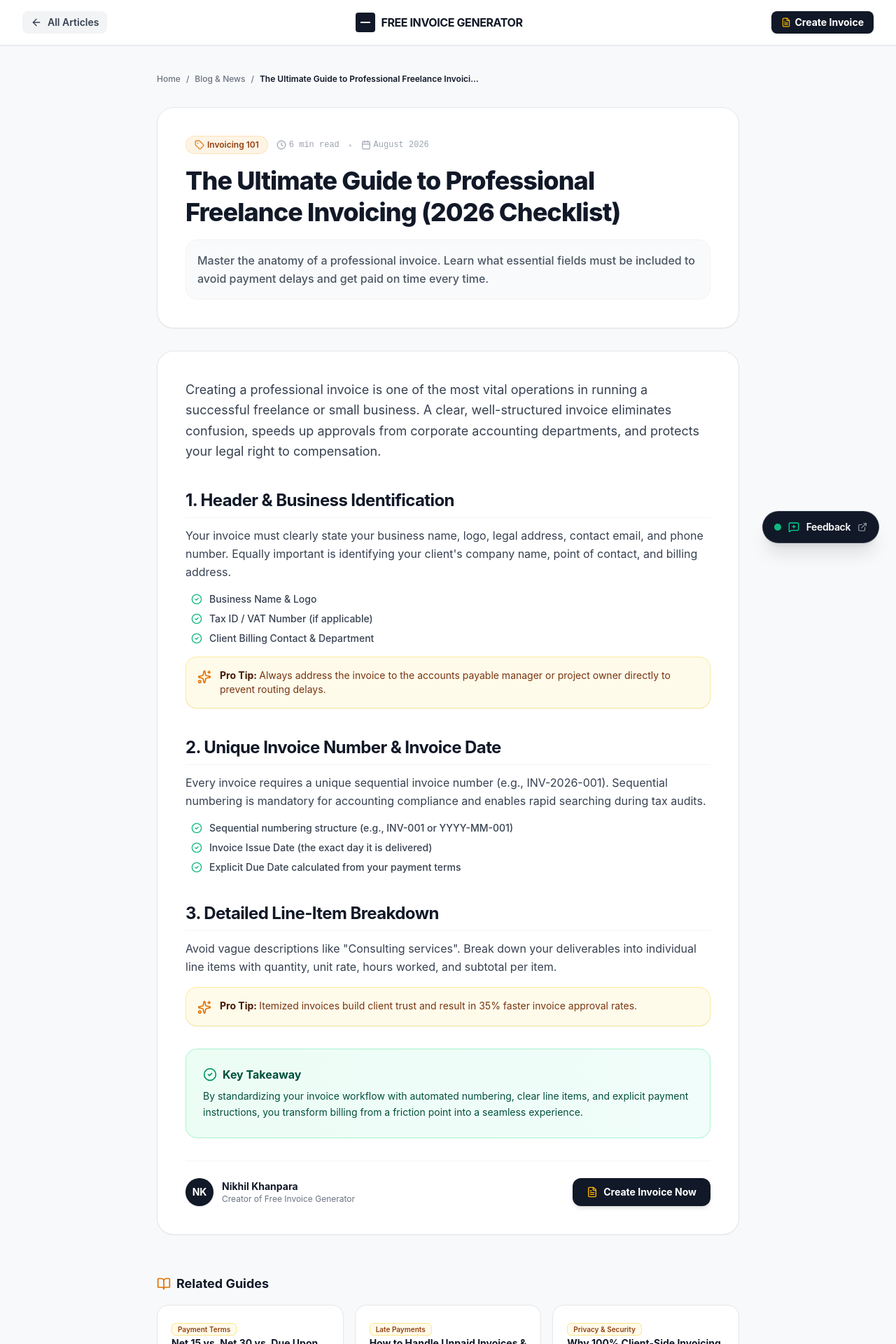
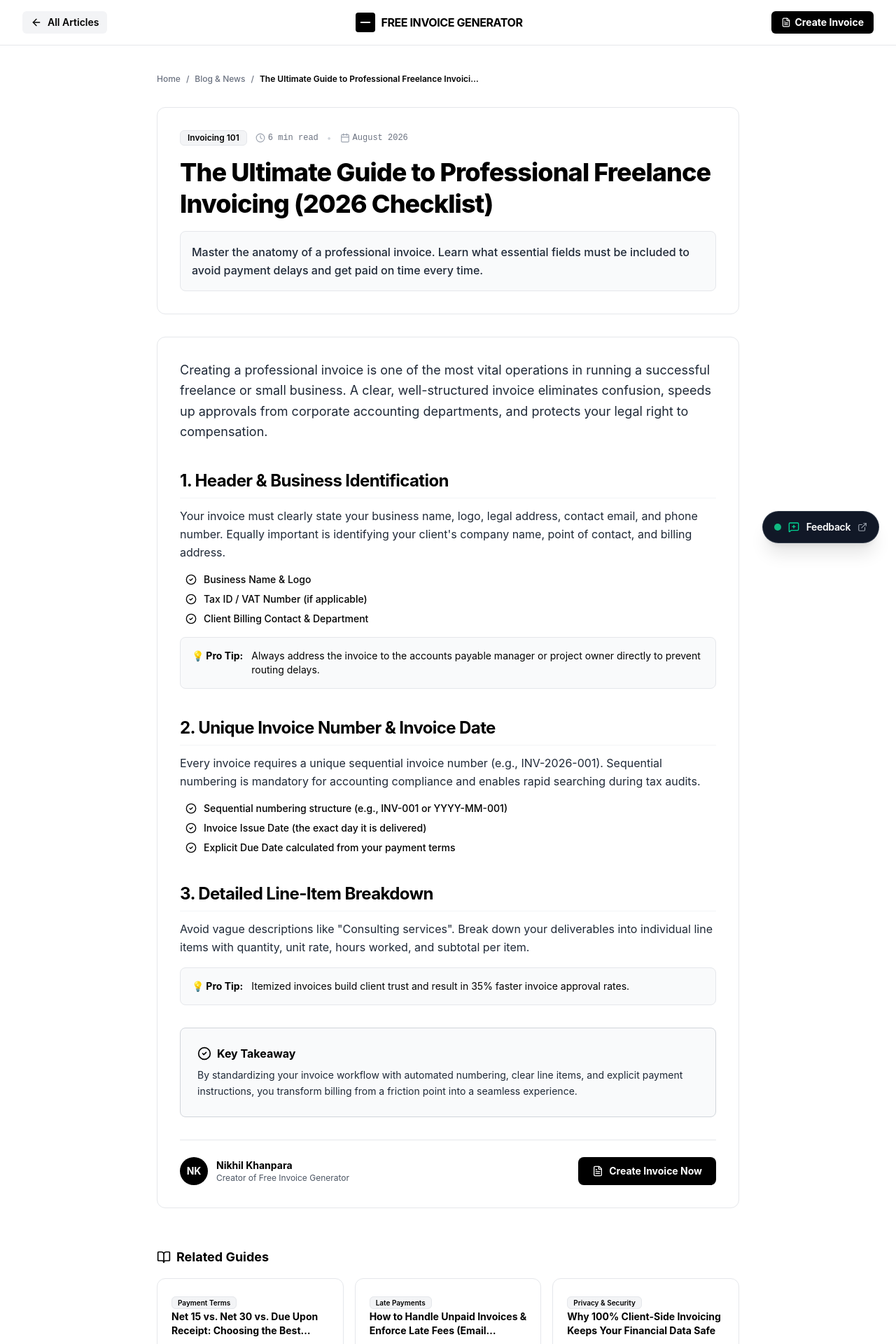
Before and after one commit to Nikking18/free-invoice-generator, a Next.js app: page /blog/professional-freelance-invoicing-guide in a window 1280 px wide. Shown: the top 1920 px of the page at 70% size. Built offline with nearby package versions, Linux system fonts and the light colour scheme.

Commit message:
style: simplify blog theme to pure white background and black text

```diff
--- a/app/blog/[slug]/page.tsx
+++ b/app/blog/[slug]/page.tsx
@@ -7,12 +7,9 @@ import {
   Clock,
   Calendar,
   CheckCircle2,
-  Sparkles,
   FileText,
   BookOpen,
-  ArrowRight,
-  Share2,
-  Tag
+  ArrowRight
 } from 'lucide-react';
 import { BLOG_POSTS, getBlogPostBySlug } from '../../../lib/blogs';
 import { KofiFooterSection, KofiOverlayWidget } from '../../../components/KofiWidgets';
@@ -103,102 +100,101 @@ export default async function BlogPostPage({ params }: PageProps) {
   };
 
   return (
-    <div className="min-h-screen flex flex-col bg-[#F8F9FA] text-gray-900 font-sans antialiased">
+    <div className="min-h-screen flex flex-col bg-white text-black font-sans antialiased">
       <script
         type="application/ld+json"
         dangerouslySetInnerHTML={{ __html: JSON.stringify(jsonLd) }}
       />
 
       {/* Navigation Header */}
-      <header className="bg-white border-b border-gray-200 sticky top-0 z-30 shadow-xs">
+      <header className="bg-white border-b border-gray-200 sticky top-0 z-30">
         <div className="max-w-7xl mx-auto px-4 sm:px-6 lg:px-8 h-16 flex items-center justify-between">
           <Link
             href="/blog"
-            className="inline-flex items-center gap-2 text-xs sm:text-sm font-semibold text-gray-700 hover:text-gray-900 bg-gray-100 hover:bg-gray-200 px-3 py-1.5 rounded-lg transition-colors"
+            className="inline-flex items-center gap-2 text-xs sm:text-sm font-semibold text-black hover:text-gray-700 bg-gray-100 hover:bg-gray-200 px-3 py-1.5 rounded-md transition-colors"
           >
             <ArrowLeft className="w-4 h-4" />
             <span>All Articles</span>
           </Link>
 
           <div className="flex items-center space-x-2">
-            <div className="w-7 h-7 bg-gray-900 text-white flex items-center justify-center rounded-sm font-bold text-xs">
+            <div className="w-7 h-7 bg-black text-white flex items-center justify-center rounded-sm font-bold text-xs">
               <div className="w-3.5 h-[2px] bg-white"></div>
             </div>
-            <span className="font-bold text-sm sm:text-base tracking-tight text-gray-900 uppercase">
+            <span className="font-bold text-sm sm:text-base tracking-tight text-black uppercase">
               Free Invoice Generator
             </span>
           </div>
 
           <Link
             href="/"
-            className="inline-flex items-center gap-1.5 px-3.5 py-1.5 bg-gray-900 hover:bg-black text-white text-xs sm:text-sm font-bold rounded-lg transition-colors shadow-xs"
+            className="inline-flex items-center gap-1.5 px-3.5 py-1.5 bg-black hover:bg-gray-800 text-white text-xs sm:text-sm font-bold rounded-md transition-colors shadow-xs"
           >
-            <FileText className="w-3.5 h-3.5 text-amber-400" />
+            <FileText className="w-3.5 h-3.5" />
             <span>Create Invoice</span>
           </Link>
         </div>
       </header>
 
-      {/* Article Content Container */}
-      <main className="flex-1 py-10 px-4 sm:px-6 lg:px-8 max-w-4xl mx-auto space-y-8 w-full">
+      {/* Main Article Container */}
+      <main className="flex-1 py-10 px-4 sm:px-6 lg:px-8 max-w-4xl mx-auto space-y-8 w-full bg-white text-black">
 
         {/* Breadcrumb Trail */}
         <nav className="flex items-center gap-2 text-xs text-gray-500 font-medium">
-          <Link href="/" className="hover:text-gray-900 transition-colors">Home</Link>
+          <Link href="/" className="hover:text-black transition-colors">Home</Link>
           <span>/</span>
-          <Link href="/blog" className="hover:text-gray-900 transition-colors">Blog & News</Link>
+          <Link href="/blog" className="hover:text-black transition-colors">Blog & News</Link>
           <span>/</span>
-          <span className="text-gray-900 font-semibold truncate max-w-[200px] sm:max-w-xs">{post.title}</span>
+          <span className="text-black font-semibold truncate max-w-[200px] sm:max-w-xs">{post.title}</span>
         </nav>
 
-        {/* Post Title Card */}
-        <div className="bg-white border border-gray-200 rounded-3xl p-6 sm:p-10 shadow-xs space-y-4">
+        {/* Article Title Header */}
+        <div className="bg-white border border-gray-200 rounded-xl p-6 sm:p-8 space-y-4">
           <div className="flex flex-wrap items-center gap-3 text-xs">
-            <span className="inline-flex items-center gap-1 px-3 py-1 rounded-full bg-amber-500/10 text-amber-800 font-semibold border border-amber-500/20">
-              <Tag className="w-3.5 h-3.5 text-amber-600" />
+            <span className="inline-flex items-center px-2.5 py-0.5 rounded-md bg-gray-100 text-black font-semibold border border-gray-200">
               {post.category}
             </span>
-            <span className="text-gray-400 flex items-center gap-1 font-mono">
-              <Clock className="w-3.5 h-3.5" />
+            <span className="text-gray-500 flex items-center gap-1 font-mono">
+              <Clock className="w-3.5 h-3.5 text-gray-400" />
               {post.readTime}
             </span>
             <span className="text-gray-300">•</span>
-            <span className="text-gray-400 flex items-center gap-1 font-mono">
-              <Calendar className="w-3.5 h-3.5" />
+            <span className="text-gray-500 flex items-center gap-1 font-mono">
+              <Calendar className="w-3.5 h-3.5 text-gray-400" />
               {post.date}
             </span>
           </div>
 
-          <h1 className="text-2xl sm:text-3xl md:text-4xl font-extrabold text-gray-900 tracking-tight leading-tight">
+          <h1 className="text-2xl sm:text-3xl md:text-4xl font-extrabold text-black tracking-tight leading-tight">
             {post.title}
           </h1>
 
-          <p className="text-sm sm:text-base text-gray-600 leading-relaxed font-medium bg-gray-50 p-4 rounded-2xl border border-gray-100">
+          <p className="text-sm sm:text-base text-gray-800 leading-relaxed font-medium bg-gray-50 p-4 rounded-lg border border-gray-200">
             {post.summary}
           </p>
         </div>
 
-        {/* Article Body */}
-        <article className="bg-white border border-gray-200 rounded-3xl p-6 sm:p-10 shadow-xs space-y-8 text-gray-800 leading-relaxed">
-          <p className="text-base sm:text-lg leading-relaxed text-gray-700 font-normal">
+        {/* Article Content Body */}
+        <article className="bg-white border border-gray-200 rounded-xl p-6 sm:p-8 space-y-8 text-black leading-relaxed">
+          <p className="text-base sm:text-lg leading-relaxed text-gray-800 font-normal">
             {post.content.intro}
           </p>
 
           {post.content.sections.map((sec, idx) => (
             <div key={idx} className="space-y-3 pt-2">
-              <h2 className="text-xl sm:text-2xl font-bold text-gray-900 tracking-tight border-b border-gray-100 pb-2">
+              <h2 className="text-xl sm:text-2xl font-bold text-black tracking-tight border-b border-gray-100 pb-2">
                 {sec.heading}
               </h2>
 
-              <p className="text-sm sm:text-base text-gray-700 leading-relaxed">
+              <p className="text-sm sm:text-base text-gray-800 leading-relaxed">
                 {sec.body}
               </p>
 
               {sec.bullets && (
                 <ul className="space-y-2 pl-2 pt-1">
                   {sec.bullets.map((bullet, i) => (
-                    <li key={i} className="flex items-start gap-2.5 text-xs sm:text-sm text-gray-700 font-medium">
-                      <CheckCircle2 className="w-4 h-4 text-emerald-500 shrink-0 mt-0.5" />
+                    <li key={i} className="flex items-start gap-2.5 text-xs sm:text-sm text-black font-medium">
+                      <CheckCircle2 className="w-4 h-4 text-black shrink-0 mt-0.5" />
                       <span>{bullet}</span>
                     </li>
                   ))}
@@ -206,45 +202,42 @@ export default async function BlogPostPage({ params }: PageProps) {
               )}
 
               {sec.proTip && (
-                <div className="mt-4 p-4 bg-amber-50 border border-amber-200/80 rounded-2xl text-xs sm:text-sm text-amber-900 flex items-start gap-3 shadow-2xs">
-                  <Sparkles className="w-5 h-5 text-amber-600 shrink-0 mt-0.5" />
-                  <div>
-                    <strong className="font-bold text-amber-950">Pro Tip: </strong>
-                    {sec.proTip}
-                  </div>
+                <div className="mt-4 p-4 bg-gray-50 border border-gray-200 rounded-lg text-xs sm:text-sm text-black flex items-start gap-3">
+                  <span className="font-bold text-black shrink-0">💡 Pro Tip:</span>
+                  <div>{sec.proTip}</div>
                 </div>
               )}
             </div>
           ))}
 
           {/* Key Takeaway Box */}
-          <div className="bg-gradient-to-r from-emerald-50 to-teal-50 border border-emerald-200 p-6 rounded-2xl space-y-2 text-emerald-950">
-            <h3 className="font-bold text-base flex items-center gap-2 text-emerald-900">
-              <CheckCircle2 className="w-5 h-5 text-emerald-600" />
+          <div className="bg-gray-50 border border-gray-300 p-6 rounded-lg space-y-2 text-black">
+            <h3 className="font-bold text-base flex items-center gap-2 text-black">
+              <CheckCircle2 className="w-5 h-5 text-black" />
               Key Takeaway
             </h3>
-            <p className="text-sm text-emerald-900 leading-relaxed">
+            <p className="text-sm text-gray-800 leading-relaxed">
               {post.content.conclusion}
             </p>
           </div>
 
-          {/* Author Box */}
-          <div className="pt-6 border-t border-gray-100 flex flex-col sm:flex-row items-center justify-between gap-4">
+          {/* Author Signature & CTA */}
+          <div className="pt-6 border-t border-gray-200 flex flex-col sm:flex-row items-center justify-between gap-4">
             <div className="flex items-center space-x-3">
-              <div className="w-10 h-10 rounded-full bg-gray-900 text-white font-bold flex items-center justify-center text-sm shadow-sm">
+              <div className="w-10 h-10 rounded-full bg-black text-white font-bold flex items-center justify-center text-sm">
                 NK
               </div>
               <div>
-                <h4 className="text-sm font-bold text-gray-900">Nikhil Khanpara</h4>
-                <p className="text-xs text-gray-500">Creator of Free Invoice Generator</p>
+                <h4 className="text-sm font-bold text-black">Nikhil Khanpara</h4>
+                <p className="text-xs text-gray-600">Creator of Free Invoice Generator</p>
               </div>
             </div>
 
             <Link
               href="/"
-              className="px-5 py-2.5 bg-gray-900 hover:bg-black text-white text-xs sm:text-sm font-bold rounded-xl shadow-md transition-all flex items-center gap-2"
+              className="px-5 py-2.5 bg-black hover:bg-gray-800 text-white text-xs sm:text-sm font-bold rounded-lg transition-colors flex items-center gap-2"
             >
-              <FileText className="w-4 h-4 text-amber-400" />
+              <FileText className="w-4 h-4" />
               <span>Create Invoice Now</span>
             </Link>
           </div>
@@ -253,8 +246,8 @@ export default async function BlogPostPage({ params }: PageProps) {
         {/* Related Articles Section */}
         {relatedPosts.length > 0 && (
           <div className="space-y-4 pt-6">
-            <h3 className="text-lg font-bold text-gray-900 flex items-center gap-2">
-              <BookOpen className="w-5 h-5 text-amber-600" />
+            <h3 className="text-lg font-bold text-black flex items-center gap-2">
+              <BookOpen className="w-5 h-5 text-black" />
               <span>Related Guides</span>
             </h3>
 
@@ -263,17 +256,17 @@ export default async function BlogPostPage({ params }: PageProps) {
                 <Link
                   key={rel.id}
                   href={`/blog/${rel.slug}`}
-                  className="group bg-white border border-gray-200 hover:border-amber-500/40 p-5 rounded-2xl shadow-2xs hover:shadow-md transition-all flex flex-col justify-between"
+                  className="group bg-white border border-gray-200 hover:border-black p-5 rounded-xl transition-all flex flex-col justify-between"
                 >
                   <div className="space-y-2">
-                    <span className="text-[10px] font-semibold px-2 py-0.5 bg-amber-50 text-amber-800 rounded-md border border-amber-200">
+                    <span className="text-[10px] font-semibold px-2 py-0.5 bg-gray-100 text-black rounded-md border border-gray-200">
                       {rel.category}
                     </span>
-                    <h4 className="text-xs sm:text-sm font-bold text-gray-900 group-hover:text-amber-600 transition-colors line-clamp-2">
+                    <h4 className="text-xs sm:text-sm font-bold text-black group-hover:underline line-clamp-2">
                       {rel.title}
                     </h4>
                   </div>
-                  <span className="pt-3 text-[11px] font-bold text-gray-700 flex items-center gap-1 group-hover:text-amber-600">
+                  <span className="pt-3 text-[11px] font-bold text-black flex items-center gap-1 group-hover:translate-x-1 transition-transform">
                     <span>Read Guide</span>
                     <ArrowRight className="w-3 h-3" />
                   </span>
@@ -288,17 +281,17 @@ export default async function BlogPostPage({ params }: PageProps) {
       {/* Support & Footer */}
       <KofiFooterSection />
 
-      <footer className="bg-gray-950 text-gray-400 border-t border-gray-900 py-6 text-xs text-center">
+      <footer className="bg-white text-gray-700 border-t border-gray-200 py-6 text-xs text-center">
         <div className="max-w-7xl mx-auto px-4 sm:px-6 lg:px-8 flex flex-col sm:flex-row items-center justify-between gap-3">
-          <p className="text-gray-400">
+          <p className="text-gray-600">
             © {new Date().getFullYear()} Free Invoice Generator. 100% Client-Side & Private.
           </p>
           <div className="flex items-center space-x-4">
-            <Link href="/" className="text-gray-300 hover:text-white transition-colors">
+            <Link href="/" className="text-black font-semibold hover:underline">
               Invoice Builder
             </Link>
-            <span className="text-gray-800">•</span>
-            <Link href="/blog" className="text-gray-300 hover:text-white transition-colors">
+            <span className="text-gray-300">•</span>
+            <Link href="/blog" className="text-black font-semibold hover:underline">
               Blog & News
             </Link>
           </div>
```
Also changed, not shown: app/blog/page.tsx (+14 -14 lines), components/BlogSection.tsx (+36 -40 lines).
